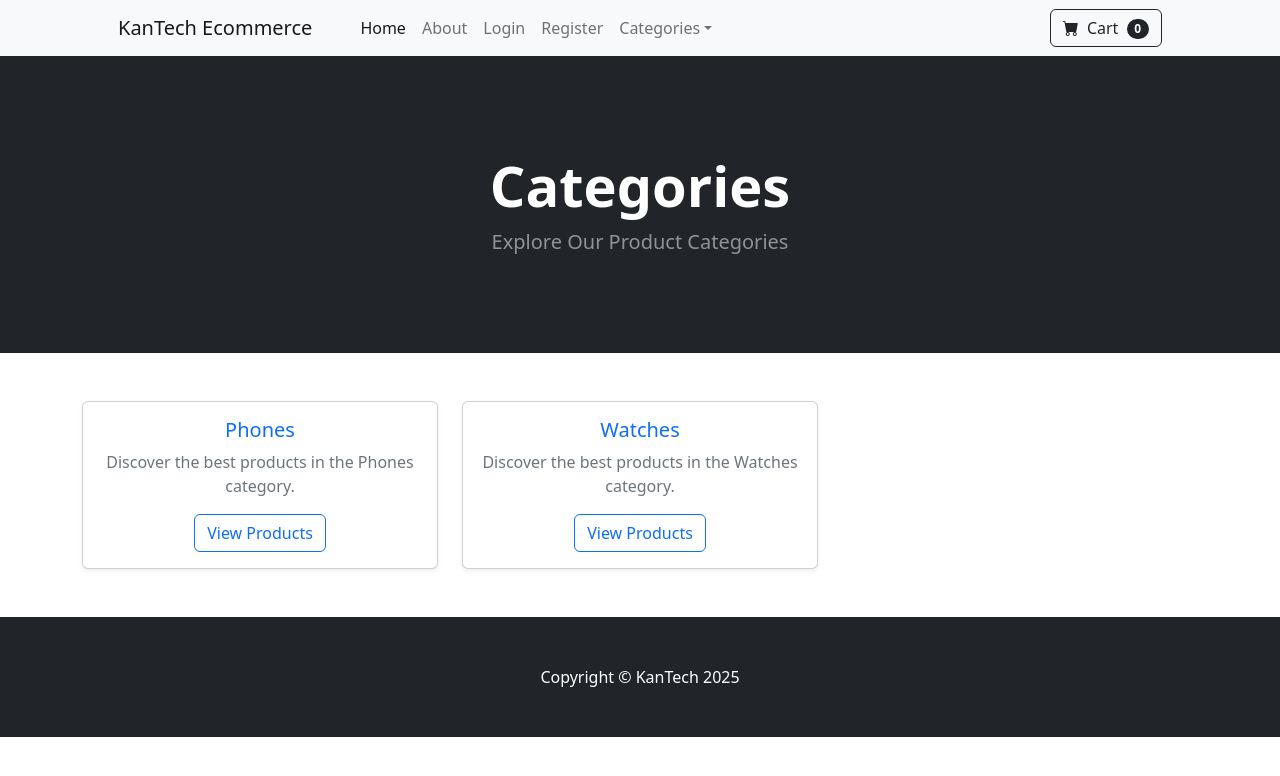
After one commit to FREDYK1/Django-ecom, a Django app: page /category_summary/ in a window 1280 px wide. The commit adds this page. Shown: the top 776 px of the page. Run offline with Django 5.2, Linux system fonts and the light colour scheme; data comes from the database, SQL or seed files in the repository; both versions use the stored data as it was after the commit; some libraries are stand-ins or nearby versions.

Commit message:
Create a category page

```diff
--- /dev/null
+++ b/store/templates/category_summary.html
@@ -0,0 +1,28 @@
+{% extends 'base.html' %}
+
+{% block content %}
+<header class="bg-dark py-5">
+    <div class="container px-4 px-lg-5 my-5">
+        <div class="text-center text-white">
+            <h1 class="display-4 fw-bolder">Categories</h1>
+            <p class="lead fw-normal text-white-50 mb-0">Explore Our Product Categories</p>
+        </div>
+    </div>
+</header>
+
+<div class="container my-5">
+    <div class="row row-cols-1 row-cols-md-2 row-cols-lg-3 g-4">
+        {% for category in categories %}
+            <div class="col">
+                <div class="card h-100 shadow-sm">
+                    <div class="card-body text-center">
+                        <h5 class="card-title text-primary">{{ category }}</h5>
+                        <p class="card-text text-muted">Discover the best products in the {{ category }} category.</p>
+                        <a href="{% url 'category' category %}" class="btn btn-outline-primary">View Products</a>
+                    </div>
+                </div>
+            </div>
+        {% endfor %}
+    </div>
+</div>
+{% endblock %}
--- a/store/templates/navbar.html
+++ b/store/templates/navbar.html
@@ -16,7 +16,7 @@
                 <li class="nav-item dropdown">
                     <a class="nav-link dropdown-toggle" id="navbarDropdown" href="#" role="button" data-bs-toggle="dropdown" aria-expanded="false">Categories</a>
                     <ul class="dropdown-menu" aria-labelledby="navbarDropdown">
-                        <li><a class="dropdown-item" href="{% url 'home' %}">All Products</a></li>
+                        <li><a class="dropdown-item" href="{% url 'category_summary' %}">All Products</a></li>
                         <li><hr class="dropdown-divider" /></li>
                         <li><a class="dropdown-item" href="{% url 'category' 'Phones' %}">Phones</a></li>
                         <li><a class="dropdown-item" href="{% url 'category' 'Watches' %}">Watches</a></li>
--- a/store/urls.py
+++ b/store/urls.py
@@ -9,4 +9,5 @@ urlpatterns = [
     path("register/", views.register_user, name="register"),
     path("product/<int:pk>", views.product, name="product"),
     path("category/<str:cat>", views.category, name="category"),
+    path("category_summary/", views.category_summary, name="category_summary"),
 ]
--- a/store/views.py
+++ b/store/views.py
@@ -66,3 +66,7 @@ def category(request, cat):
     except:
         messages.success(request, "That Category doesn't exist")
         return redirect("home")
+
+def category_summary(request):
+    categories = Category.objects.all()
+    return render(request, "category_summary.html", {"categories": categories})
```
Also changed, not shown: db.sqlite3.
